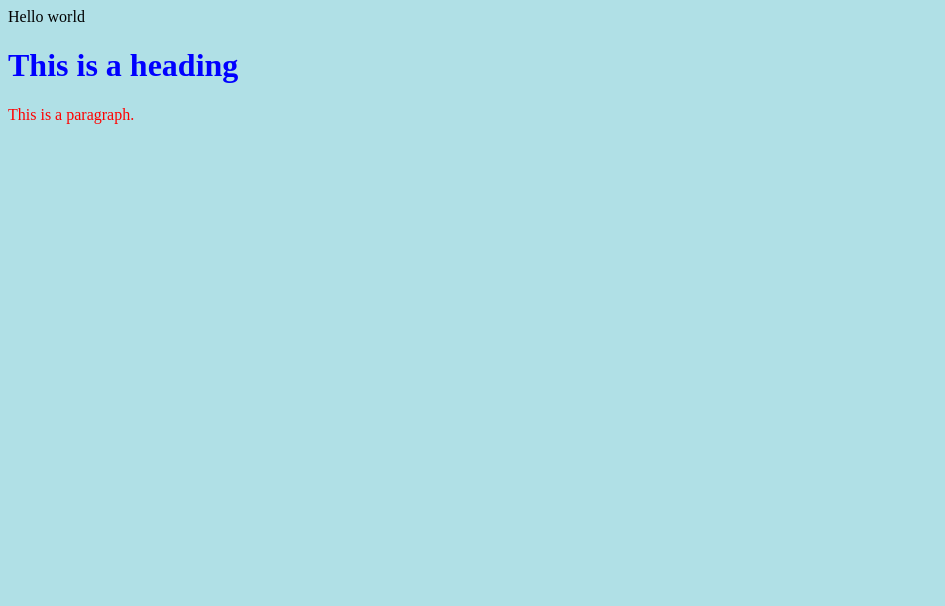
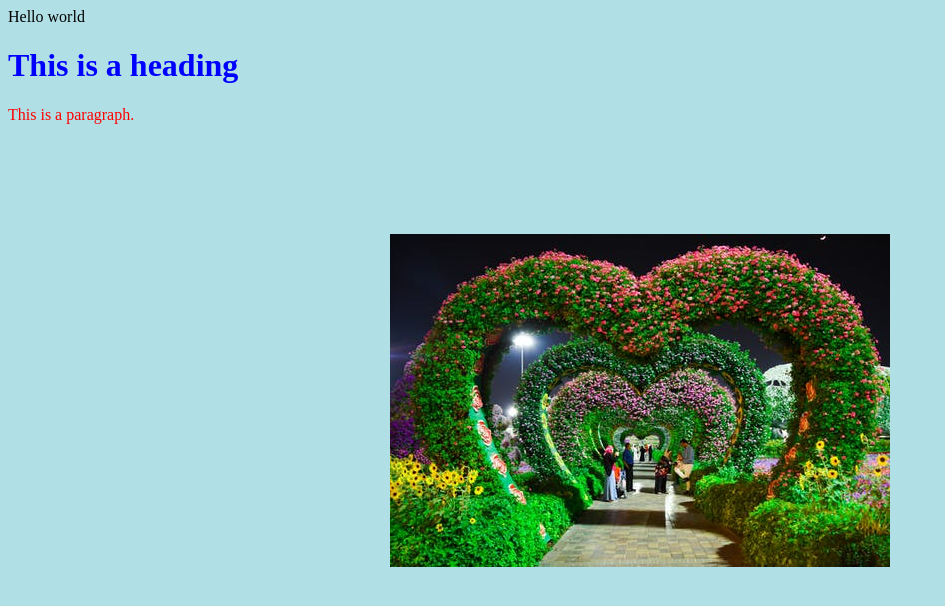
Before and after one commit to LionelF76/github-flow, a plain HTML site: page index.html in a window 1280 px wide. Shown: the whole page, without its empty margins (0-945 px from the left). Drawn offline with Linux system fonts and the light colour scheme.

Commit message:
Add a background image

```diff
--- a/styles.css
+++ b/styles.css
@@ -1,5 +1,8 @@
 body {
-  background-color: powderblue;
+  background-color:powderblue;
+  background-position:center center;
+  background-image:url(./images/pexels-photo-1040626.jpeg);
+  background-repeat:no-repeat;
 }
 h1 {
   color: blue;
```
Also changed, not shown: images/pexels-photo-1040626.jpeg (added).
